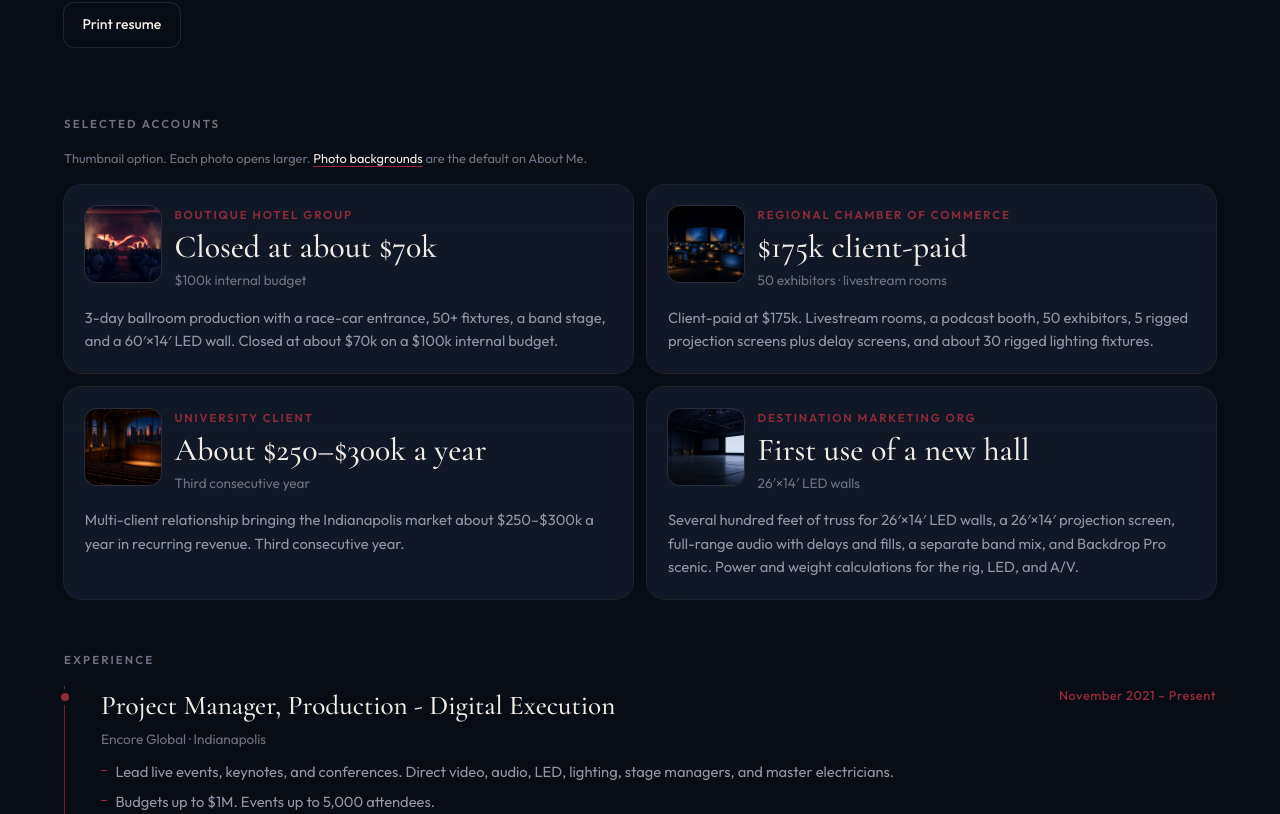
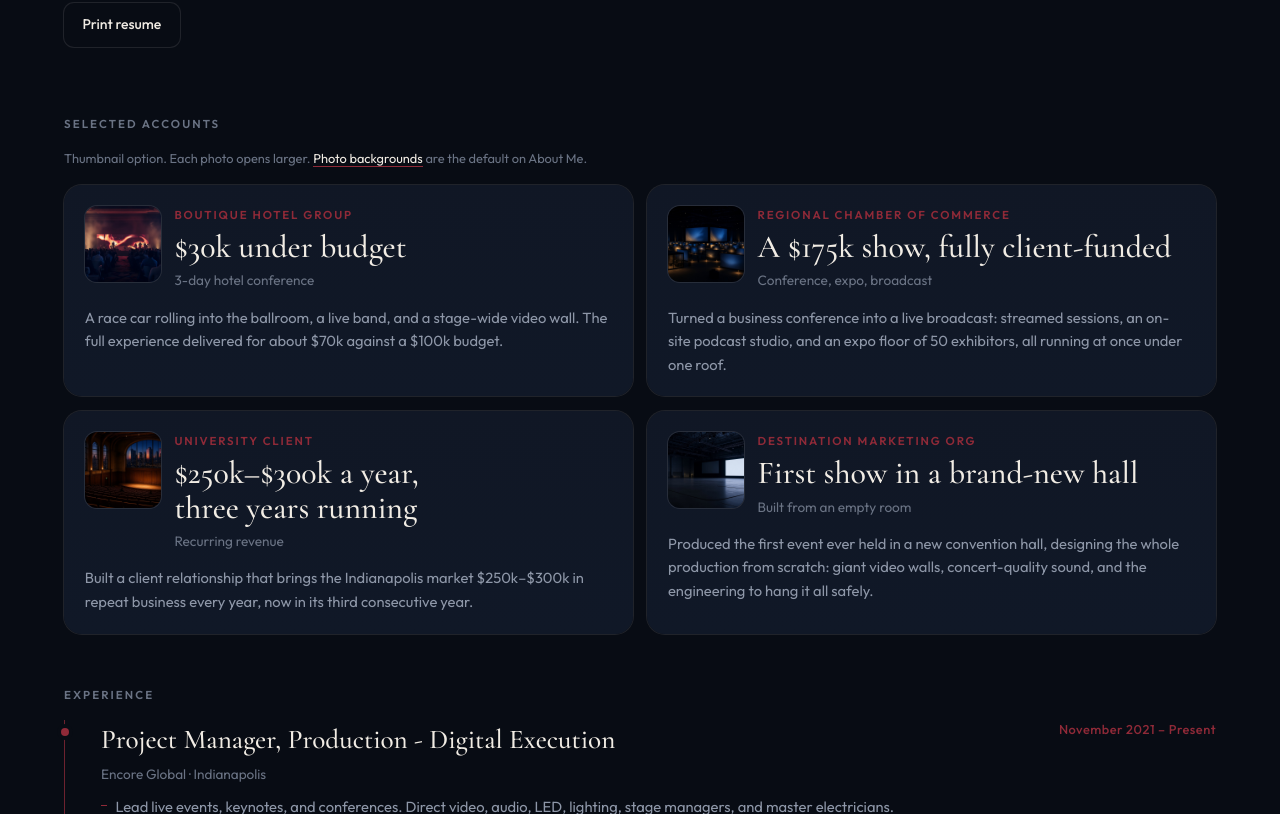
Before and after one commit to tvremine/tvremine.github.io, a plain HTML site: page about-me/option-b.html in a window 1280 px wide. Shown: the part 611-1425 px from the top of the page. Drawn offline with nearby package versions, Linux system fonts and the light colour scheme.

Commit message:
Rewrite the account cards around the result, in plain language.
Both photo layouts now lead with the budget outcome and describe the show without gear specs. The chamber subline is shortened so it stays on one line at 320px.

Co-authored-by: marcellus <tvremine@users.noreply.github.com>

```diff
--- a/about-me/option-b.html
+++ b/about-me/option-b.html
@@ -81,58 +81,58 @@
       <article>
         <div class="proof-head">
           <!-- Swap photo: media/placeholders/davidson-show.jpg (Davidson show) -->
-          <button class="proof-thumb" type="button" data-proof-open data-title="Boutique hotel group" data-note="Closed at about $70k" data-full-alt="Ballroom production with a wide LED wall and a band on stage" aria-label="Enlarge photo for boutique hotel group">
+          <button class="proof-thumb" type="button" data-proof-open data-title="Boutique hotel group" data-note="$30k under budget" data-full-alt="A race car in a hotel ballroom, with a live band and a stage-wide video wall" aria-label="Enlarge photo for boutique hotel group">
             <img src="/media/placeholders/davidson-show.jpg" alt="">
           </button>
           <div class="proof-head-copy">
             <p class="who">Boutique hotel group</p>
-            <h2>Closed at about $70k</h2>
-            <p class="where">$100k internal budget</p>
+            <h2>$30k under budget</h2>
+            <p class="where">3-day hotel conference</p>
           </div>
         </div>
-        <p>3-day ballroom production with a race-car entrance, 50+ fixtures, a band stage, and a 60′×14′ LED wall. Closed at about $70k on a $100k internal budget.</p>
+        <p>A race car rolling into the ballroom, a live band, and a stage-wide video wall. The full experience delivered for about $70k against a $100k budget.</p>
       </article>
       <article>
         <div class="proof-head">
           <!-- Swap photo: media/placeholders/drcc.jpg (DRCC) -->
-          <button class="proof-thumb" type="button" data-proof-open data-title="Regional chamber of commerce" data-note="$175k client-paid" data-full-alt="Dark exhibit hall with projection screens and a podcast booth" aria-label="Enlarge photo for regional chamber of commerce">
+          <button class="proof-thumb" type="button" data-proof-open data-title="Regional chamber of commerce" data-note="A $175k show, fully client-funded" data-full-alt="A conference running as a live broadcast, with streamed sessions, a podcast studio, and an expo floor" aria-label="Enlarge photo for regional chamber of commerce">
             <img src="/media/placeholders/drcc.jpg" alt="">
           </button>
           <div class="proof-head-copy">
             <p class="who">Regional chamber of commerce</p>
-            <h2>$175k client-paid</h2>
-            <p class="where">50 exhibitors · livestream rooms</p>
+            <h2>A $175k show, fully client-funded</h2>
+            <p class="where">Conference, expo, broadcast</p>
           </div>
         </div>
-        <p>Client-paid at $175k. Livestream rooms, a podcast booth, 50 exhibitors, 5 rigged projection screens plus delay screens, and about 30 rigged lighting fixtures.</p>
+        <p>Turned a business conference into a live broadcast: streamed sessions, an on-site podcast studio, and an expo floor of 50 exhibitors, all running at once under one roof.</p>
       </article>
       <article>
         <div class="proof-head">
           <!-- Swap photo: media/placeholders/duke.jpg (Duke, secured recurring revenue) -->
-          <button class="proof-thumb" type="button" data-proof-open data-title="University client" data-note="About $250–$300k a year" data-full-alt="Evening auditorium with a warmly lit stage" aria-label="Enlarge photo for university client">
+          <button class="proof-thumb" type="button" data-proof-open data-title="University client" data-note="$250k–$300k a year, three years running" data-full-alt="A hall set for a university program that returns every year" aria-label="Enlarge photo for university client">
             <img src="/media/placeholders/duke.jpg" alt="">
           </button>
           <div class="proof-head-copy">
             <p class="who">University client</p>
-            <h2>About $250–$300k a year</h2>
-            <p class="where">Third consecutive year</p>
+            <h2>$250k–$300k a year, three years running</h2>
+            <p class="where">Recurring revenue</p>
           </div>
         </div>
-        <p>Multi-client relationship bringing the Indianapolis market about $250–$300k a year in recurring revenue. Third consecutive year.</p>
+        <p>Built a client relationship that brings the Indianapolis market $250k–$300k in repeat business every year, now in its third consecutive year.</p>
       </article>
       <article>
         <div class="proof-head">
           <!-- Swap photo: media/placeholders/explore-st-louis.jpg (Explore St. Louis) -->
-          <button class="proof-thumb" type="button" data-proof-open data-title="Destination marketing org" data-note="First use of a new hall" data-full-alt="Empty convention hall with truss, an LED wall, and a projection screen" aria-label="Enlarge photo for destination marketing org">
+          <button class="proof-thumb" type="button" data-proof-open data-title="Destination marketing org" data-note="First show in a brand-new hall" data-full-alt="A brand-new convention hall prepared for its first show, with giant video walls and concert-quality sound" aria-label="Enlarge photo for destination marketing org">
             <img src="/media/placeholders/explore-st-louis.jpg" alt="">
           </button>
           <div class="proof-head-copy">
             <p class="who">Destination marketing org</p>
-            <h2>First use of a new hall</h2>
-            <p class="where">26′×14′ LED walls</p>
+            <h2>First show in a brand-new hall</h2>
+            <p class="where">Built from an empty room</p>
           </div>
         </div>
-        <p>Several hundred feet of truss for 26′×14′ LED walls, a 26′×14′ projection screen, full-range audio with delays and fills, a separate band mix, and Backdrop Pro scenic. Power and weight calculations for the rig, LED, and A/V.</p>
+        <p>Produced the first event ever held in a new convention hall, designing the whole production from scratch: giant video walls, concert-quality sound, and the engineering to hang it all safely.</p>
       </article>
     </div>
 
```
Also changed, not shown: about-me/index.html (+16 -16 lines).
